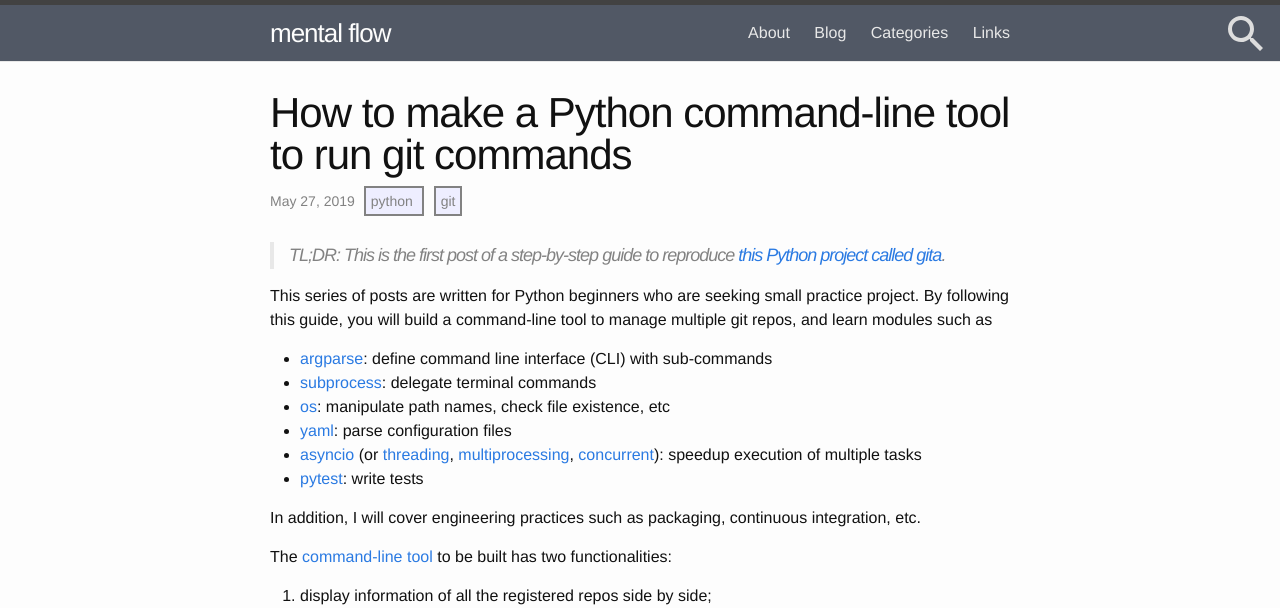
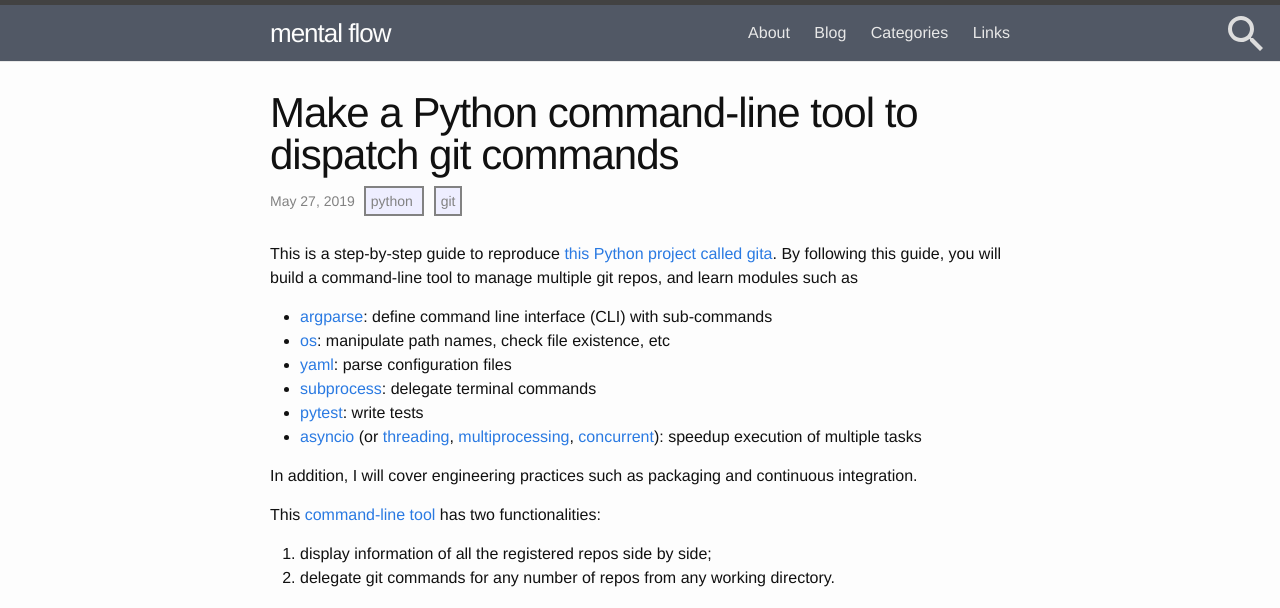
Before and after one commit to nosarthur/nosarthur.github.io, a Jekyll site: the page built from _posts/2019-05-27-gita-breakdown.md, in a window 1280 px wide and 1400 px high. Shown: the top 608 px of the window. Built offline with Jekyll 4.4.1, drawn with Linux system fonts in a browser that asks for light colours; comment, search, counter and statistics services are not loaded; some of the changed text lies outside the part shown.

Commit message:
edit gita overview

````diff
--- a/_posts/2019-05-27-gita-breakdown.md
+++ b/_posts/2019-05-27-gita-breakdown.md
@@ -1,47 +1,44 @@
 ---
 layout: post
-title: How to make a Python command-line tool to run git commands
+title: Make a Python command-line tool to dispatch git commands
 date: 2019-05-27 09:00:00 -0500
 categories: [side project]
 comments: true
 tags: [python, git]
 ---
 
-> TL;DR: This is the first post of a step-by-step guide to reproduce [this Python project called gita][gita].
-
 [gita]: https://github.com/nosarthur/gita
 
-This series of posts are written for Python beginners who are seeking
-small practice project.
+This is a step-by-step guide to reproduce [this Python project called gita][gita].
 By following this guide, you will build a command-line tool to manage multiple
 git repos, and learn modules such as
 
 - [argparse](https://docs.python.org/3/library/argparse.html):
   define command line interface (CLI) with sub-commands
-- [subprocess](https://docs.python.org/3/library/subprocess.html): delegate terminal commands
 - [os](https://docs.python.org/3/library/os.html):
   manipulate path names, check file existence, etc
 - [yaml](https://github.com/yaml/pyyaml/): parse configuration files
+- [subprocess](https://docs.python.org/3/library/subprocess.html): delegate terminal commands
+- [pytest](https://docs.pytest.org/en/latest/): write tests
 - [asyncio](https://docs.python.org/3/library/asyncio.html)
   (or [threading](https://docs.python.org/3/library/threading.html),
   [multiprocessing](https://docs.python.org/3/library/multiprocessing.html),
   [concurrent](https://docs.python.org/3/library/concurrent.html)):
   speedup execution of multiple tasks
-- [pytest](https://docs.pytest.org/en/latest/): write tests
 
-In addition, I will cover engineering practices such as packaging, continuous
-integration, etc.
+In addition, I will cover engineering practices such as packaging and continuous integration.
 
-The [command-line tool][gita] to be built has two functionalities:
+This [command-line tool][gita] has two functionalities:
 
 1. display information of all the registered repos side by side;
 1. delegate git commands for any number of repos from any working directory.
 
+It has about **200 lines of code and over 700 stars** on [Github][gita].
+
 ![gita](https://github.com/nosarthur/gita/raw/master/doc/screenshot.png)
 
-It has about **200 lines of code and over 600 stars** on [Github][gita].
 
-I break up the project into 4 milestones
+I break up the project into 5 milestones
 
 - [milestone 1: basic CLI]({% post_url 2019-06-02-gita-milestone1 %})
 - [milestone 2: git integration]({% post_url 2019-07-10-gita-milestone2 %})
@@ -49,7 +46,7 @@
 - [milestone 4: speedup]({% post_url 2020-07-08-gita-milestone4 %})
 - [milestone 5: miscellaneous topics]({% post_url 2020-07-04-gita-milestone5 %})
 
-In the rest of this post, I will describe the expected behaviors for them.
+The rest of this post is an overview.
 
 ## milestone 1: basic CLI
 
@@ -57,10 +54,10 @@
 module. Specifically, we will implement three sub-commands `add`, `rm`, and `ls`, to
 
 - add / remove repos
-- display path of registered repo
+- display names and file paths of registered repos
 
 The intended behavior is shown in the following example, where
-I denote command-line input with `$` and output with `>`.
+I denote the command-line input with `$` and the output with `>`.
 
 ```bash
 $ gita add /a/b/repo1 /a/d/repo2
@@ -95,17 +92,18 @@
 
 - delegate git commands for repos
 - define custom git command delegation with a YAML file
-- add a `super` sub-command to delegate any git commands
+- add a `super` sub-command to delegate arbitrary git commands
 
 The purpose of delegation is to run git commands
 
 1. from any working directory,
 2. in batch.
 
-For example, `gita fetch` will run `git fetch` for all repos.
+For example, `gita pull some-repo` executes `git pull` for `some-repo`,
+and `gita fetch` runs `git fetch` for all repos.
 
-This is the most fun milestone where we make powerful features using
-the infrastructure built in the previous two milestones.
+This is the most fun milestone where we build powerful features upon
+the infrastructure laid out in the previous milestones.
 
 ## milestone 4: speedup
 
@@ -113,22 +111,13 @@
 multiple repos.
 You are free to use the alternative libraries to achieve the same goal.
 
-To make it more accessible to beginners, I will also include the basics of
-parallel / asynchronous execution.
-
 ## milestone 5: miscellaneous topics
 
 Here the topics include writing shell script for command auto-completion,
-marketing an open source project, etc.
+and marketing an open source project.
 
-## references
+## general references
 
-Two general Python references are
-
-- [python3 module of the week](https://pymotw.com/3/)
-- [python standard library](https://docs.python.org/3/library/)
-
-The first one is full of nice examples.
-
-Another fun reading material is the
-[Google engineering practices](https://arxiv.org/abs/1702.01715).
+- [Python3 module of the week](https://pymotw.com/3/): full of examples
+- [Python standard library](https://docs.python.org/3/library/)
+- [Google engineering practices](https://arxiv.org/abs/1702.01715)
````
